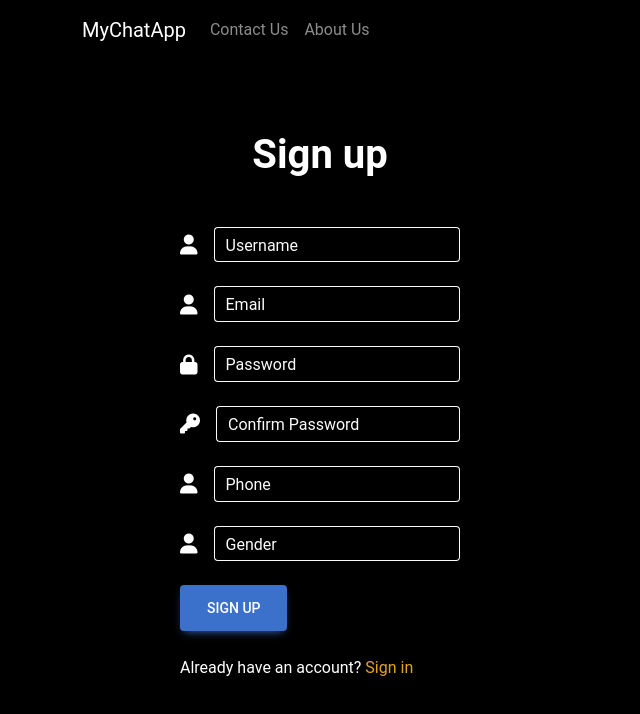
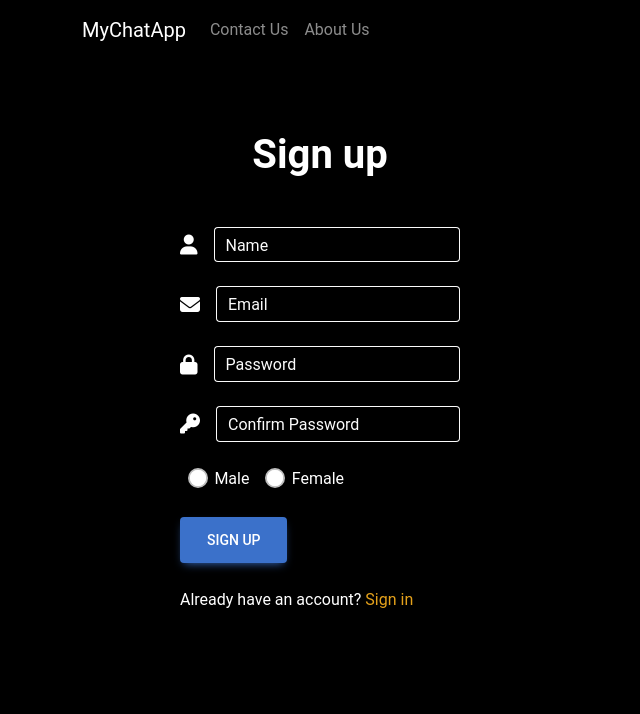
Before and after one commit to Rajm1505/my-chat-app, a React (Create React App) app in the folder frontend/: page /register in a window 1280 px wide. Shown: the top 714 px of the page, without its empty margins (0-640 px from the left). Built offline with nearby package versions, Linux system fonts and the light colour scheme.

Commit message:
Login,Logout,Register added

```diff
--- a/frontend/src/Auth/Login.jsx
+++ b/frontend/src/Auth/Login.jsx
@@ -1,4 +1,5 @@
-import React from 'react';
+import React, {useState} from 'react';
+import axios from 'axios'
 import {
   MDBBtn,
   MDBContainer,
@@ -11,8 +12,29 @@ import {
 from 'mdb-react-ui-kit';
 import Navbar from "../Navbar";
 
+
+
 function Login() {
+  const [formData, setFormData] = useState({});
 
+  function handleLogin(event) {
+    event.preventDefault();
+
+    axios
+    .post("http://127.0.0.1:3100/user/login",formData).then((response)=>{
+
+    localStorage.setItem("user", JSON.stringify(response.data));
+
+      console.log(response.data);
+    }).then(function(error){
+      console.log("error",error);
+    })
+  }
+
+  function handleInputChange(event) {
+    const { name, value } = event.target;
+    setFormData((prevFormData) => ({ ...prevFormData, [name]: value }));
+  }
   return (
       <>
         <Navbar />
@@ -21,18 +43,20 @@ function Login() {
             <MDBCol className='mt-5 order-2 order-lg-1 d-flex flex-column align-items-center text-white'>
 
               <p className="text-center h1 fw-bold mb-5 mx-1 mx-md-4 mt-4">Login</p>
+            <form action="POST">
 
               <div className="d-flex flex-row align-items-center mb-4 ">
                 <MDBIcon fas icon="user me-3" size='lg'/>
-                <MDBInput label='Username' type='text' id='formWhite' contrast />
+                <MDBInput label='Email' name="email" type='email' id='formWhite' contrast onChange={handleInputChange} />
               </div>
 
               <div className="d-flex flex-row align-items-center mb-4">
                 <MDBIcon fas icon="lock me-3" size='lg'/>
-                <MDBInput label='Password' type='password' id='formWhite' contrast />
+                <MDBInput label='Password' name="password" type='password' id='formWhite' contrast onChange={handleInputChange} />
               </div>
 
-              <MDBBtn className='mb-4' size='lg'>Login</MDBBtn>
+              <MDBBtn className='mb-4' size='lg' onClick={handleLogin}>Login</MDBBtn>
+            </form>
 
               <p>Don't have an account? <a href="/register" className='text-warning'>Sign up</a></p>
 
--- a/frontend/src/Auth/Register.jsx
+++ b/frontend/src/Auth/Register.jsx
@@ -8,6 +8,8 @@ import {
   MDBCardImage,
   MDBInput,
   MDBIcon,
+  // MDBFile,
+  MDBRadio
 }
 from 'mdb-react-ui-kit';
 import Navbar from "../Navbar";
@@ -19,10 +21,10 @@ function Register() {
   function handleRegister(event) {
     event.preventDefault();
     console.log(formData);
-    var data = JSON.stringify(formData);
+
 
     axios
-    .post("http://localhost:3100/register",data).then(function(response){
+    .post("http://localhost:3100/user/register",formData).then(function(response){
       console.log(response);
     }).then(function(error){
       console.log(error);
@@ -49,10 +51,10 @@ function Register() {
 
               <div className="d-flex flex-row align-items-center mb-4">
                 <MDBIcon fas icon="user me-3" size='lg'/>
-                <MDBInput label='Username' name='username' type='text' id='formWhite' contrast onChange={handleInputChange}/>
+                <MDBInput label='Name' name='name' type='text' id='formWhite' contrast onChange={handleInputChange}/>
               </div>
               <div className="d-flex flex-row align-items-center mb-4">
-                <MDBIcon fas icon="user me-3" size='lg'/>
+                <MDBIcon fas icon="envelope me-3" size='lg'/>
                 <MDBInput label='Email' name='email' type='email' id='formWhite' contrast onChange={handleInputChange} />
               </div>
 
@@ -65,14 +67,17 @@ function Register() {
                 <MDBIcon fas icon="key me-3" size='lg'/>
                 <MDBInput label='Confirm Password' type='password' id='formWhite' contrast onChange={handleInputChange} />
               </div>
-              <div className="d-flex flex-row align-items-center mb-4">
-                <MDBIcon fas icon="user me-3" size='lg'/>
-                <MDBInput label='Phone' name='phone' type='number' id='formWhite' contrast onChange={handleInputChange} />
+
+              <div className="d-flex flex-row align-items-center mb-4 ms-2">
+
+              <MDBRadio name='gender' id='inlineRadio1' label='Male' value='M' inline  onChange={handleInputChange} />
+              <MDBRadio name='gender' id='inlineRadio2' label='Female' value='F' inline onChange={handleInputChange} />
               </div>
-              <div className="d-flex flex-row align-items-center mb-4">
-                <MDBIcon fas icon="user me-3" size='lg'/>
-                <MDBInput label='Gender' name='gender' type='text' id='formWhite' contrast  onChange={handleInputChange}/>
-              </div>
+              {/* <div className="d-flex flex-row align-items-center mb-4">
+                <label className='text-white w-50'>Profile Img</label>
+                <MDBIcon fas icon="camera me-3" size='lg' />
+                <MDBFile id='customFile' name='avatar' onChange={handleImageChange}/>
+              </div> */}
 
               <MDBBtn className='mb-4' size='lg' type='submit'>Sign Up</MDBBtn>
 
--- a/frontend/src/Navbar.jsx
+++ b/frontend/src/Navbar.jsx
@@ -38,6 +38,10 @@ function NavBar() {
     navigate('/login');
   }
 
+  function handleLogout(){
+    localStorage.removeItem('user');
+  }
+
   return (
     <>
       <Navbar collapseOnSelect  style={{background:"black"}} variant="dark">
@@ -56,6 +60,7 @@ function NavBar() {
                 <>
                   <Nav.Link onClick={handleRegister}>Register</Nav.Link>
                   <Nav.Link onClick={handleLogin}>Login</Nav.Link>
+                  <Nav.Link onClick={handleLogout}>Logout</Nav.Link>
                 </>
                   : ""}
               </>
```
Also changed, not shown: 2 other files (tests, documents, lock files or other folders).
